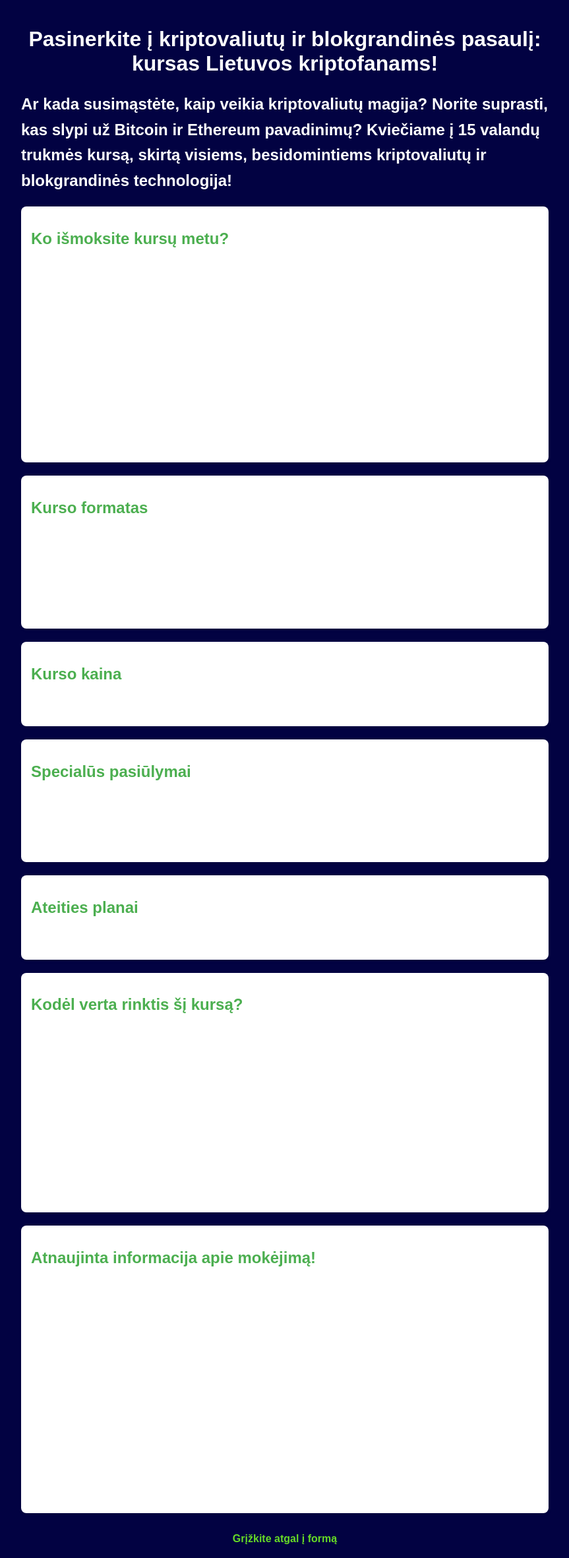
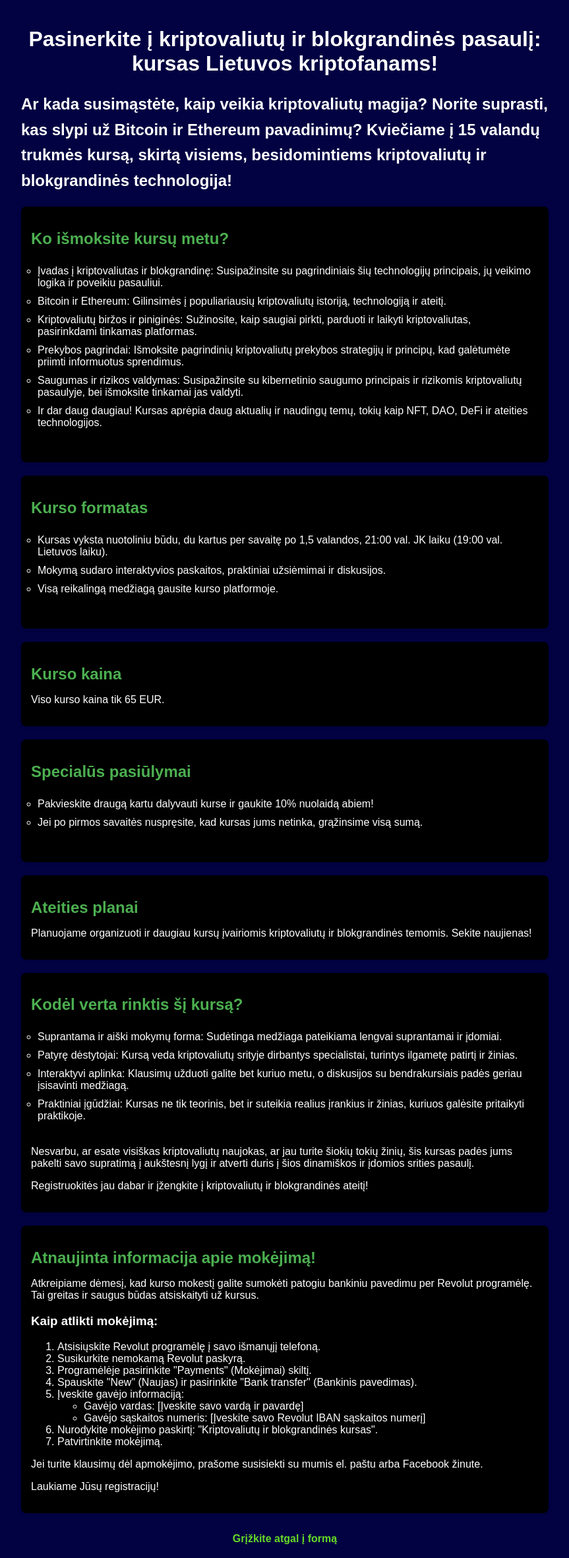
Before and after one commit to MisterVaidas/form-LT, a Flask app: page /about in a window 1280 px wide. Shown: the whole page at 66% size, without its empty margins (208-1071 px from the left). Run offline with Flask 3, Linux system fonts and the light colour scheme.

Commit message:
adjusting styles

```diff
--- a/static/about.css
+++ b/static/about.css
@@ -30,7 +30,7 @@ body {
 }
 
 .course-details {
-    background-color: #fff;
+    background-color: black;
     padding: 15px;
     border-radius: 8px;
     box-shadow: 0 2px 4px rgba(0, 0, 0, 0.1);
```
